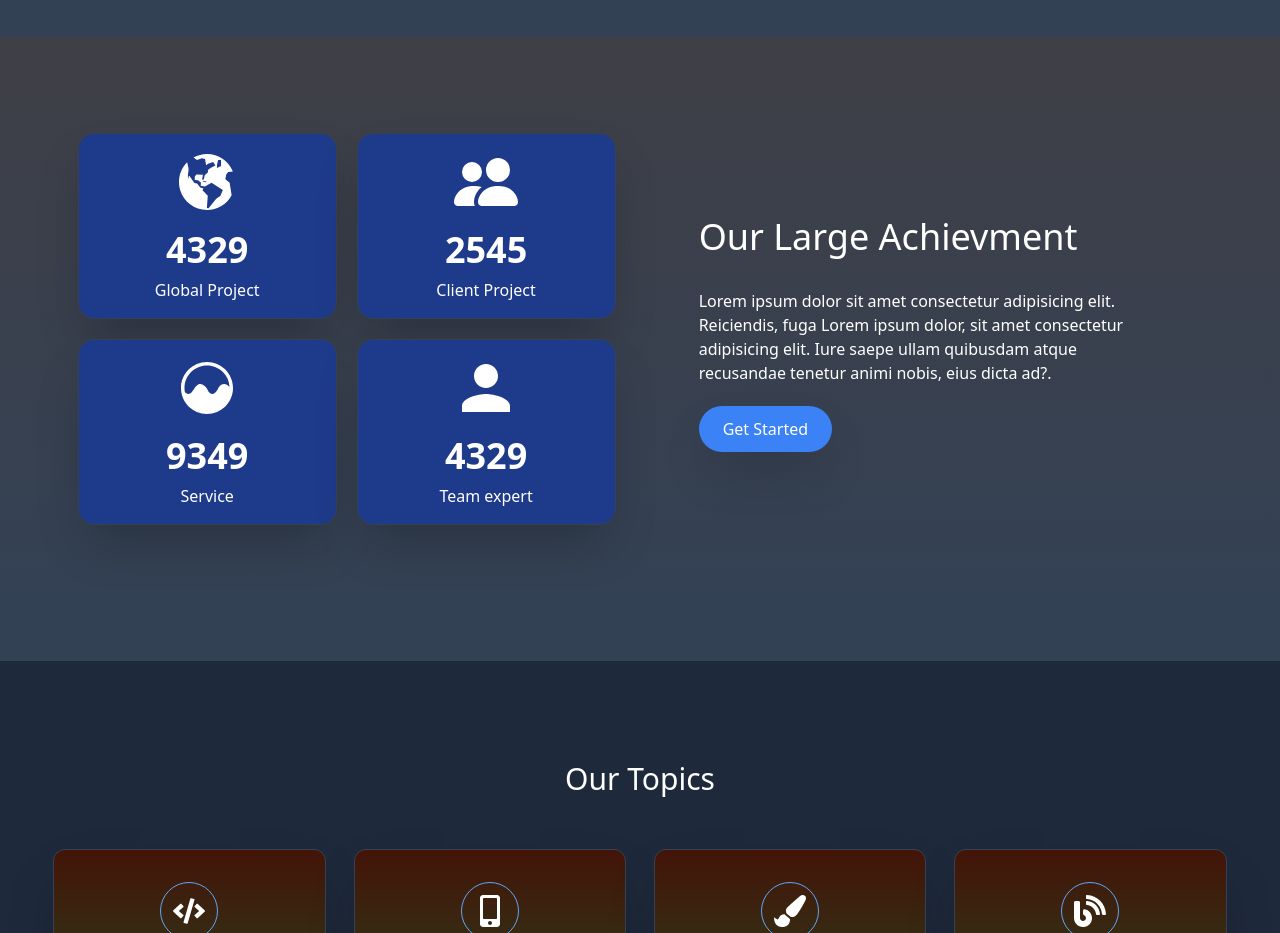
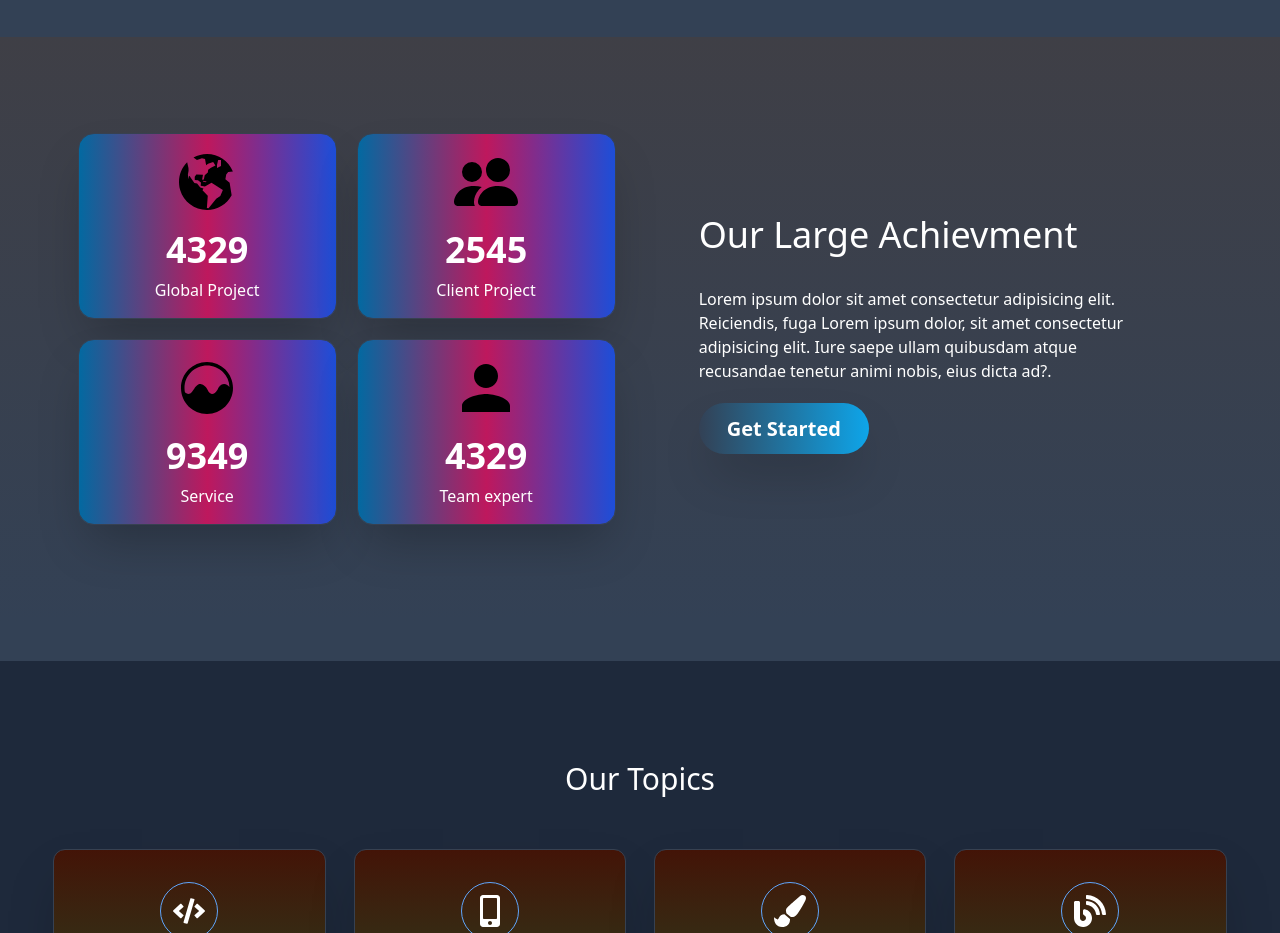
Before and after one commit to Sadekinchowdhury/E-learnig, a React (Create React App) app: page / in a window 1280 px wide. Shown: the part 1080-2013 px from the top of the page. Built offline with nearby package versions, Linux system fonts and the light colour scheme.

Commit message:
statistic edit

```diff
--- a/src/components/Statistics/Statistics.js
+++ b/src/components/Statistics/Statistics.js
@@ -38,13 +38,13 @@ const Statistics = () => {
 
                 <div className="grid  gap-5  w-11/12 mx-auto grid-cols-1 md:grid-cols-2">
                     {statistics.map((statics, index) => (
-                        <Link className='text-white transition duration-200 hover:scale-110 cursor-pointer bg-blue-900  hover:border-[1px] hover:border-blue-400  border-[0.01px] border-gray-700 rounded-2xl shadow-2xl p-4 flex-col text-center items-center justify-center'>
+                        <Link className='text-white transition duration-200 hover:scale-110 cursor-pointer via-pink-700 to-blue-700 from-sky-700 bg-gradient-to-r  hover:border-[1px] hover:border-blue-400  border-[0.01px] border-gray-700 rounded-2xl shadow-2xl p-4 flex-col text-center items-center justify-center'>
                             <div className='flex items-center justify-center mb-2 rounded-full'>
                                 {statics.icon.map(Icon =>
                                     <div className='
                                          '>
 
-                                        <Icon className='w-16 hover:transition hover:translate-y-1/4 duration-700  h-16' key={index} />
+                                        <Icon className='w-16 hover:transition hover:translate-y-1/4 duration-700 text-black h-16' key={index} />
 
                                     </div>
                                 )}
@@ -67,7 +67,7 @@ const Statistics = () => {
                         <h1 className='text-4xl text-white font-medium text-left'>Our Large Achievment</h1>
                         <p className=' my-8 text-left'>Lorem ipsum dolor sit amet consectetur adipisicing elit. Reiciendis, fuga Lorem ipsum dolor, sit amet consectetur adipisicing elit. Iure saepe ullam quibusdam atque recusandae tenetur animi nobis, eius dicta ad?.</p>
 
-                        <Link className='btn py-3 px-6 rounded-full bg-blue-500 shadow-2xl  font-medium'>Get Started</Link>
+                        <Link className='py-3 px-7 hover:border-[1px]  shadow-2xl  bg-gradient-to-l hover:transform hover:scale-105 duration-500 bg-slate-700 border-blue-400 text-white  from-sky-500 hover:bg-black text-xl font-semibold rounded-full'>Get Started</Link>
                     </div>
                 </div>
             </div>
```
